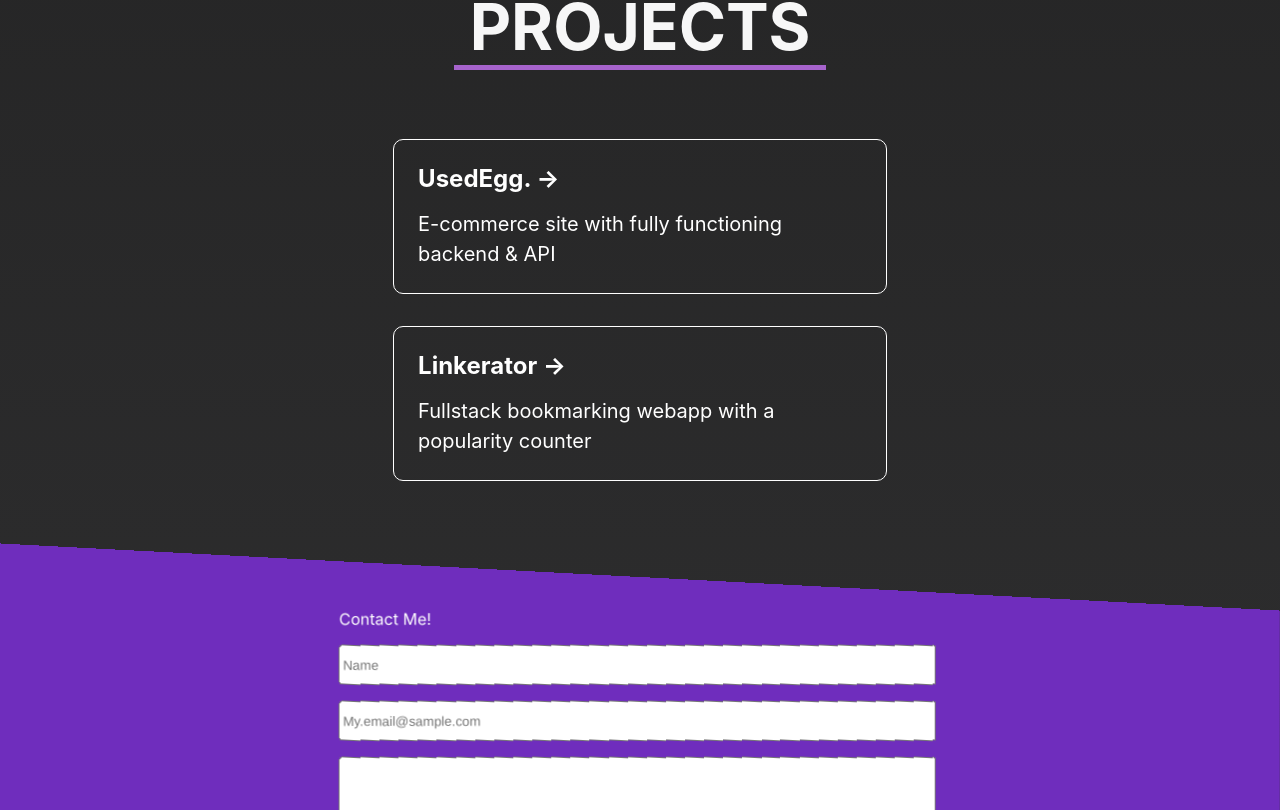
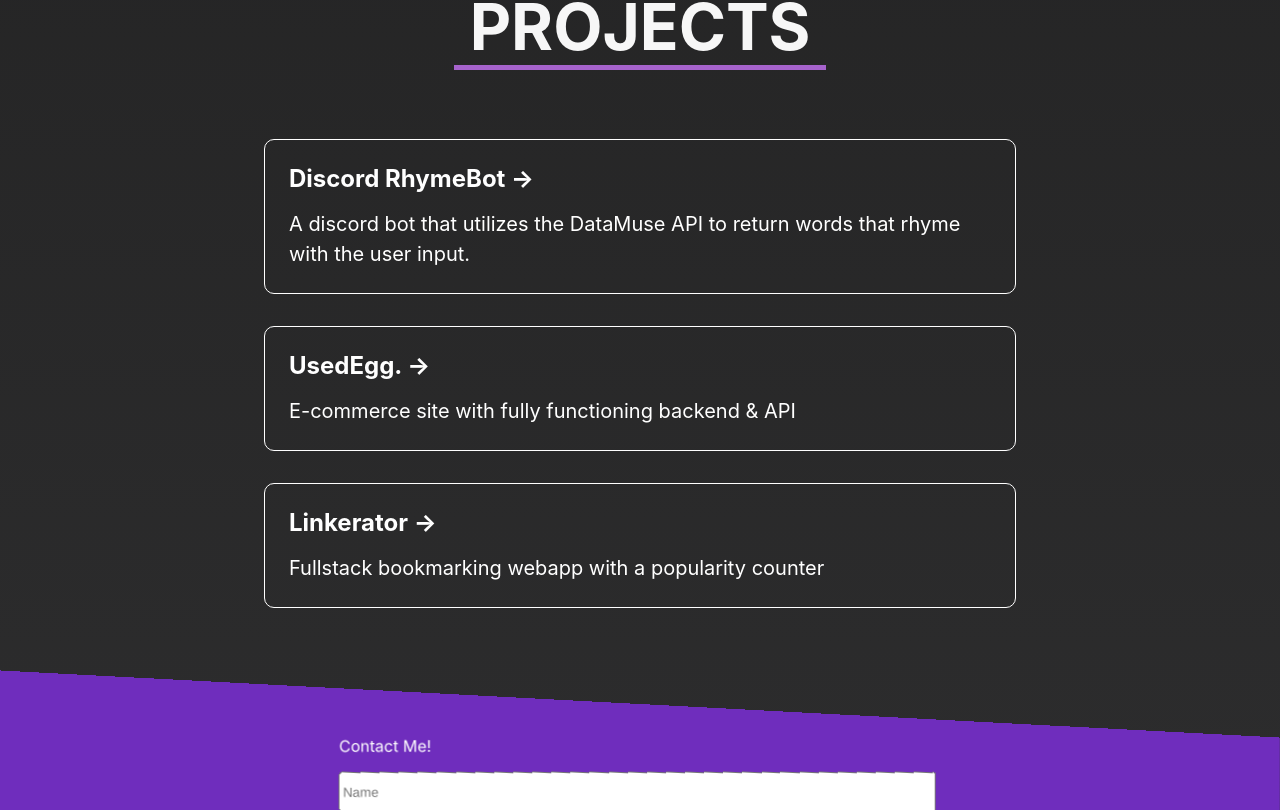
Before and after one commit to Elijah-Hensel/my-portfolio, a Next.js app: page / in a window 1280 px wide. Shown: the part 1890-2700 px from the top of the page. Built offline with nearby package versions, Linux system fonts and the light colour scheme.

Commit message:
added discord bot to projects

```diff
--- a/pages/index.js
+++ b/pages/index.js
@@ -52,6 +52,18 @@ export default function Home() {
             <a
               rel="noreferrer noopener"
               target="_blank"
+              href="https://github.com/Elijah-Hensel/rhymebot"
+              className={styles.card}
+            >
+              <h2>Discord RhymeBot &rarr;</h2>
+              <p>
+                A discord bot that utilizes the DataMuse API to return words
+                that rhyme with the user input.
+              </p>
+            </a>
+            <a
+              rel="noreferrer noopener"
+              target="_blank"
               href="https://used-egg.herokuapp.com"
               className={styles.card}
             >
```
